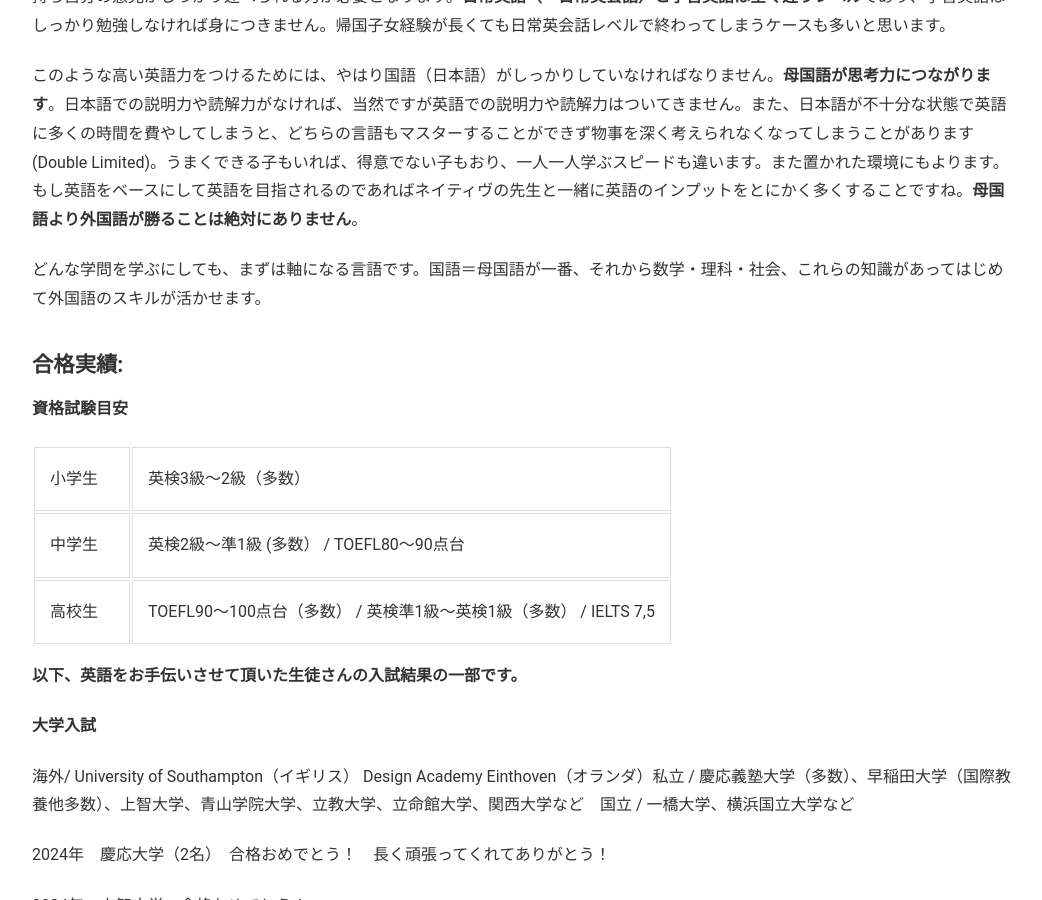
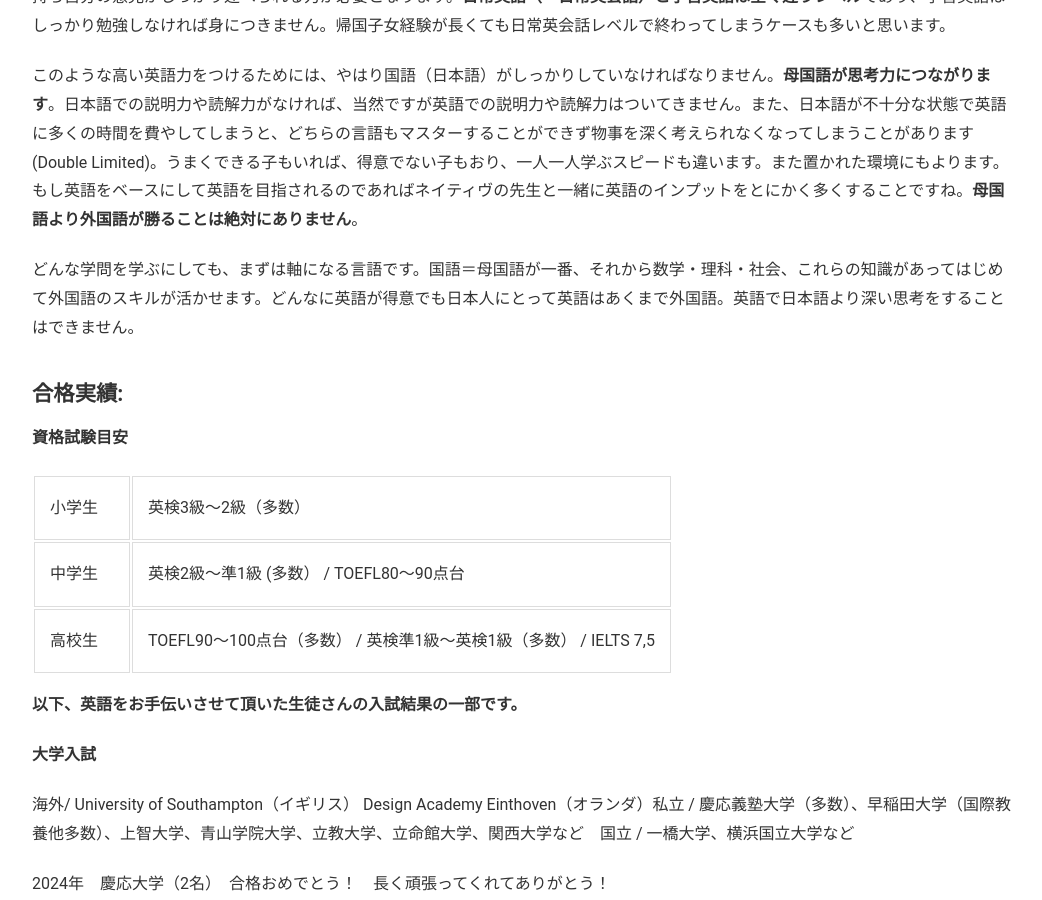
Before and after one commit to phocean/akispace, a Jekyll site: the page built from exam_results.md, in a window 1280 px wide and 900 px high, scrolled down 967 px. Shown: the whole window, without its empty margins (118-1160 px from the left). Built offline with Jekyll 4.4.1, drawn with Linux system fonts in a browser that asks for light colours.

Commit message:
Update exam_results.md

```diff
--- a/exam_results.md
+++ b/exam_results.md
@@ -26,7 +26,7 @@
 
 このような高い英語力をつけるためには、やはり国語（日本語）がしっかりしていなければなりません。**母国語が思考力につながります**。日本語での説明力や読解力がなければ、当然ですが英語での説明力や読解力はついてきません。また、日本語が不十分な状態で英語に多くの時間を費やしてしまうと、どちらの言語もマスターすることができず物事を深く考えられなくなってしまうことがあります(Double Limited)。うまくできる子もいれば、得意でない子もおり、一人一人学ぶスピードも違います。また置かれた環境にもよります。もし英語をベースにして英語を目指されるのであればネイティヴの先生と一緒に英語のインプットをとにかく多くすることですね。**母国語より外国語が勝ることは絶対にありません**。
 
-どんな学問を学ぶにしても、まずは軸になる言語です。国語＝母国語が一番、それから数学・理科・社会、これらの知識があってはじめて外国語のスキルが活かせます。
+どんな学問を学ぶにしても、まずは軸になる言語です。国語＝母国語が一番、それから数学・理科・社会、これらの知識があってはじめて外国語のスキルが活かせます。どんなに英語が得意でも日本人にとって英語はあくまで外国語。英語で日本語より深い思考をすることはできません。
 
 <h4>合格実績:</h4>
 
```
